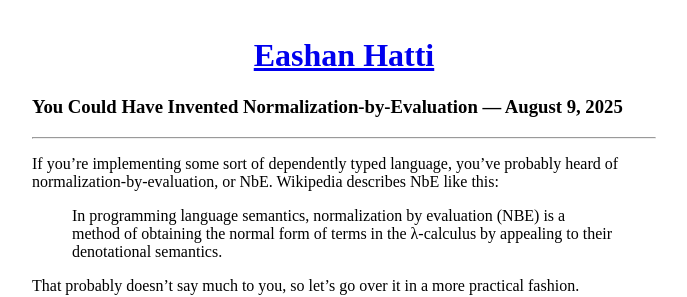
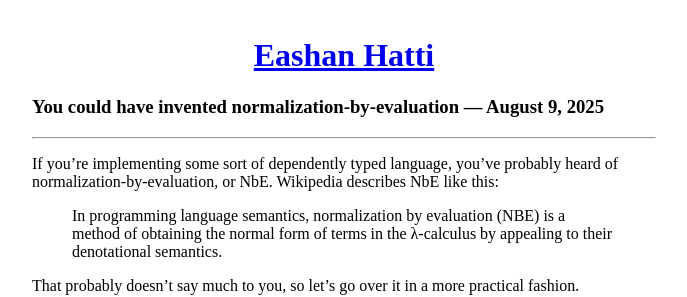
Before and after one commit to ehatti0/ehatti0.github.io, a Jekyll site: the page built from _posts/2025-08-09-nbe-intro.md, in a window 1280 px wide and 900 px high. Shown: the top 297 px of the window, without its empty margins (296-983 px from the left). Built offline with Jekyll 4.4.1, drawn with Linux system fonts in a browser that asks for light colours; our own code applies the rules of GitHub Pages for plain Markdown files.

```diff
--- a/_posts/2025-08-09-nbe-intro.md
+++ b/_posts/2025-08-09-nbe-intro.md
@@ -1,5 +1,5 @@
 ---
-title: You Could Have Invented Normalization-by-Evaluation
+title: You could have invented normalization-by-evaluation
 ---
 
 If you're implementing some sort of dependently typed language, you've probably heard of normalization-by-evaluation, or NbE. Wikipedia describes NbE like this:
```
